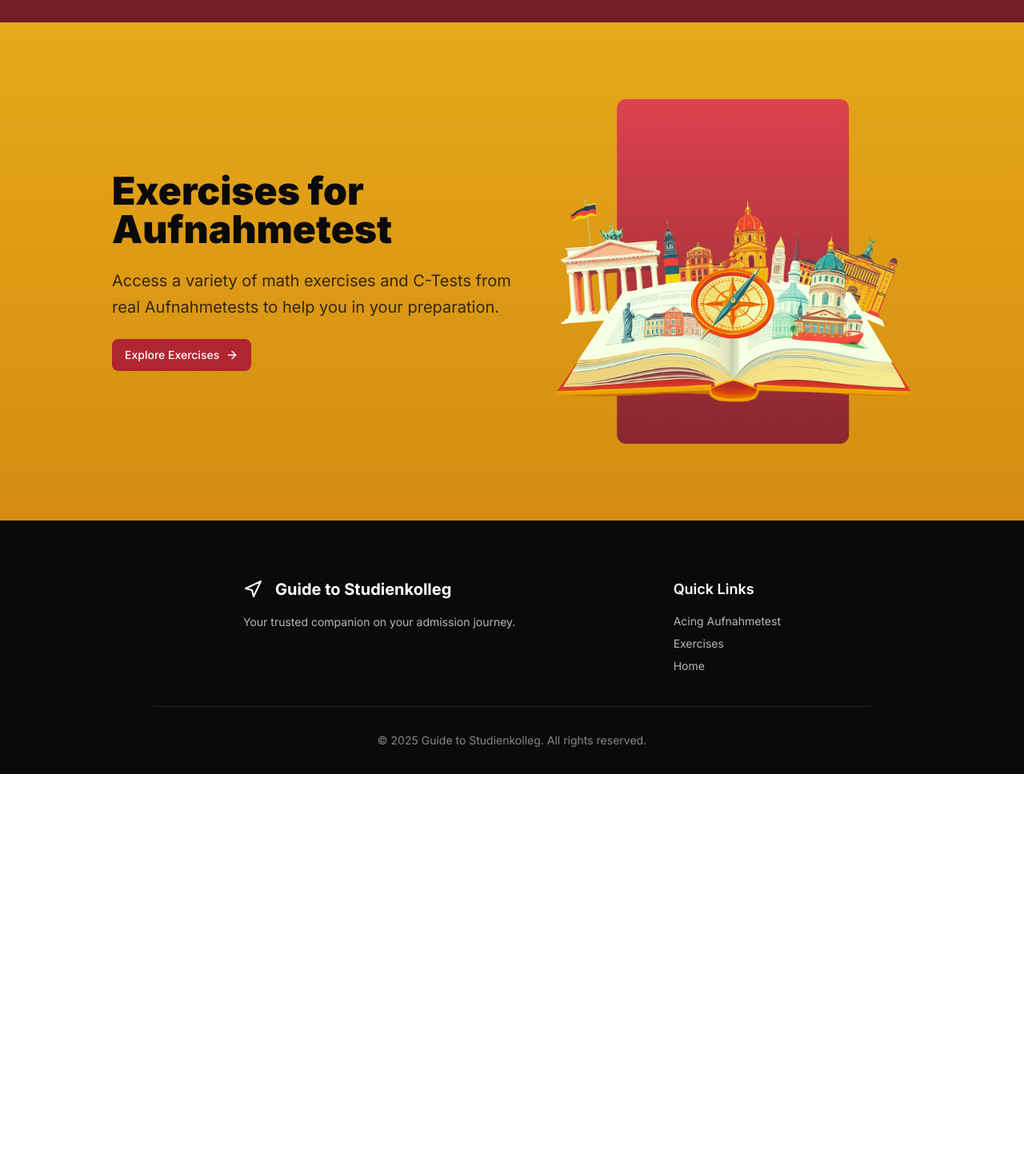
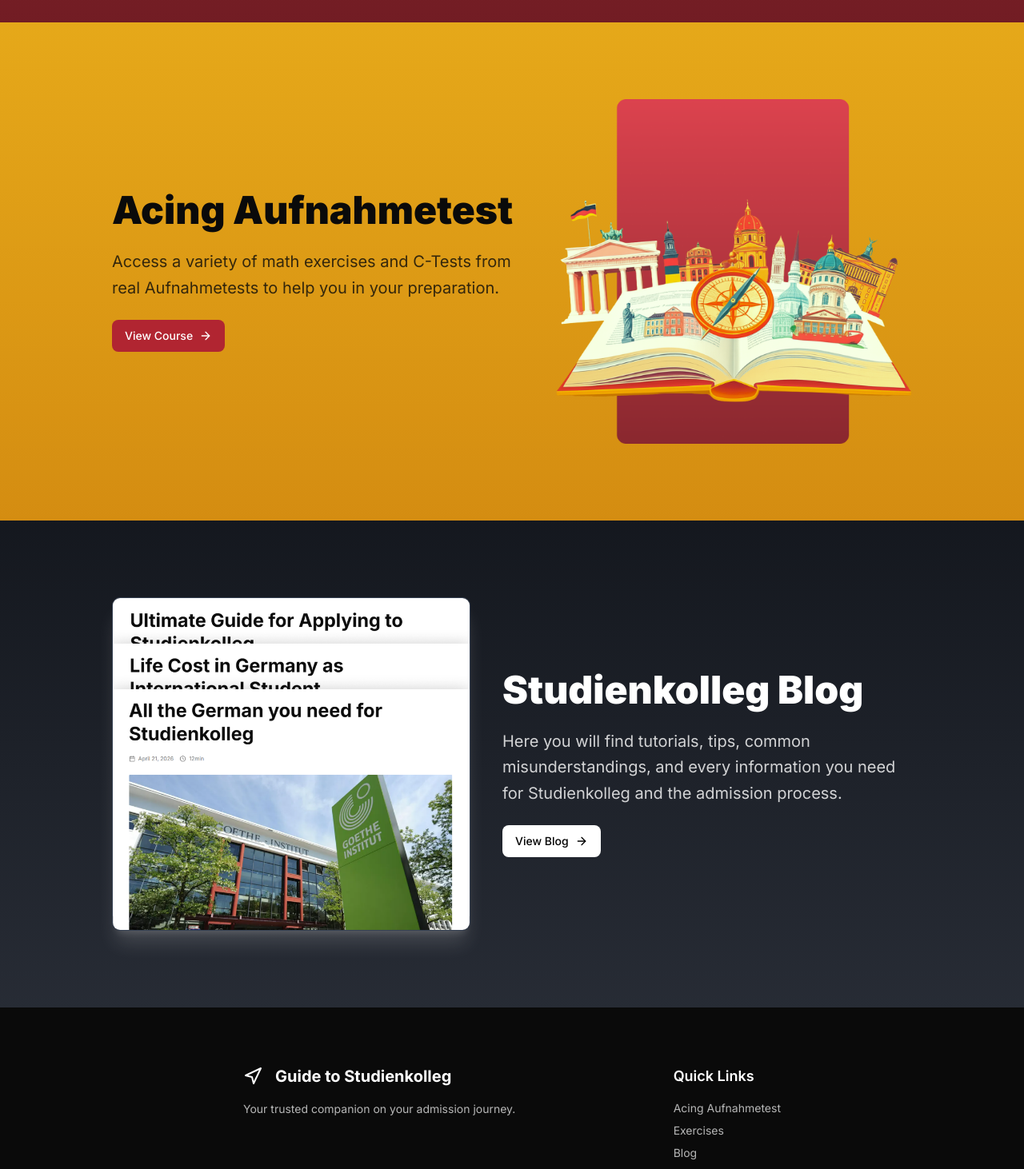
Before and after one commit to felipecalgaro/phi, a Next.js app: page / in a window 1280 px wide. Shown: the part 1300-2762 px from the top of the page at 80% size. Before the commit the page ends 2268 px from the top, so only its background shows below. Built offline with nearby package versions, Linux system fonts and the light colour scheme; no server answers.

Commit message:
feat: add blog links

```diff
--- a/app/acing-aufnahmetest/page.tsx
+++ b/app/acing-aufnahmetest/page.tsx
@@ -87,9 +87,10 @@ export default function Home() {
             </Link>
           </div>
           <hr className='h-8 w-px border border-white/10' />
-          <nav className="flex items-center gap-x-4 gap-y-2 flex-wrap w-full">
+          <nav className="flex md:items-center items-start gap-x-4 gap-y-2 flex-wrap w-full md:flex-row flex-col">
             <LogInOutButton />
             <Link href="/exercises" className={cn(buttonVariants(), "text-white/80 hover:text-white hover:bg-white/10 bg-transparent border border-white/20")}>Exercises</Link>
+            <Link href="/blog" className={cn(buttonVariants(), "text-white/80 hover:text-white hover:bg-white/10 bg-transparent border border-white/20")}>Blog</Link>
           </nav>
         </nav>
       </section>
--- a/app/layout.tsx
+++ b/app/layout.tsx
@@ -48,6 +48,9 @@ export default function RootLayout({
                   <Link href="/exercises" className="text-background/70 hover:text-background transition-colors text-sm">
                     Exercises
                   </Link>
+                  <Link href="/blog" className="text-background/70 hover:text-background transition-colors text-sm">
+                    Blog
+                  </Link>
                   <Link href="/" className="text-background/70 hover:text-background transition-colors text-sm">
                     Home
                   </Link>
--- a/app/page.tsx
+++ b/app/page.tsx
@@ -3,33 +3,6 @@ import { cn } from '@/lib/utils';
 import { ArrowRight, Navigation } from "lucide-react";
 import Image from 'next/image';
 import Link from 'next/link';
-
-const materials = [
-  {
-    title: "Acing Aufnahmetest",
-    description: "Comprehensive course designed to help you pass your Studienkolleg entrance exam with expert guidance and practice resources.",
-    image: {
-      src: '/passing-exam.png',
-      alt: 'Blog Image',
-      width: 620,
-      height: 597
-    },
-    buttonText: "View Course",
-    link: "/acing-aufnahmetest"
-  },
-  {
-    title: "Exercises for Aufnahmetest",
-    description: "Access a variety of math exercises and C-Tests from real Aufnahmetests to help you in your preparation.",
-    image: {
-      src: '/book-germany.png',
-      alt: 'Exercises Image',
-      width: 887,
-      height: 863
-    },
-    buttonText: "Explore Exercises",
-    link: "/exercises"
-  }
-]
 
 export default function Home() {
   return (
@@ -41,7 +14,8 @@ export default function Home() {
             <span>Guide to Studienkolleg</span>
           </Link>
 
-          <nav className="flex items-center gap-x-4 gap-y-2 flex-wrap">
+          <nav className="flex xs:items-center items-start xs:gap-4 gap-3 flex-wrap xs:flex-row flex-col">
+            <Link href="/blog" className={cn(buttonVariants(), "text-white/80 hover:text-white hover:bg-white/10 bg-transparent border border-white/20")}>Blog</Link>
             <Link href="/exercises" className={cn(buttonVariants(), "text-white/80 hover:text-white hover:bg-white/10 bg-transparent border border-white/20")}>Exercises</Link>
             <Link href='/acing-aufnahmetest' className={cn(buttonVariants({ variant: 'outline' }), "bg-transparent border-primary text-primary hover:text-black shadow-button hover:shadow-glow transition-all cursor-pointer rounded-md sm:w-min w-min sm:px-4 px-4 sm:py-2 py-2 text-sm")}>
               Acing Aufnahmetest
@@ -67,28 +41,60 @@ export default function Home() {
           </div>
         </div>
       </section>
-      {materials.map((material, index) => {
-        const isEven = index % 2 === 0
+      <section className="py-24 px-6 lg:px-12 flex justify-center items-center bg-(image:--gradient-red)">
+        <div className="flex justify-center items-center max-w-7xl gap-x-10 gap-y-18 sm:flex-nowrap flex-wrap">
+          <Image src='/passing-exam.png' alt="Passing Exam" width={620} height={597} className='lg:w-md md:w-sm w-xs' />
 
-        return <section key={index} className={cn("py-24 px-6 lg:px-12 flex justify-center items-center", isEven ? "bg-(image:--gradient-red)" : "bg-(image:--gradient-gold)")}>
-          <div className="flex justify-center items-center max-w-7xl gap-x-10 gap-y-18 sm:flex-nowrap flex-wrap">
-            <Image src={material.image.src} alt={material.image.alt} width={material.image.width} height={material.image.height} className={cn('lg:w-md md:w-sm w-xs', isEven ? 'order-1' : 'order-2')} />
+          <div className="space-y-6 max-w-lg order-2">
+            <h2 className="sm:text-4xl text-3xl font-black lg:text-5xl text-white">
+              Acing Aufnahmetest
+            </h2>
+            <p className={cn("sm:text-xl text-lg leading-relaxed text-white/80")}>
+              Comprehensive course designed to help you pass your Studienkolleg entrance exam with expert guidance and practice resources.
+            </p>
+            <Link href="/acing-aufnahmetest" className={cn(buttonVariants({ size: 'lg', variant: 'gold' }), "group shadow-none")}>
+              View Course
+              <ArrowRight className="h-5 w-5 transition-transform group-hover:translate-x-1" />
+            </Link>
+          </div>
+        </div>
+      </section>
+      <section className="py-24 px-6 lg:px-12 flex justify-center items-center bg-(image:--gradient-gold)">
+        <div className="flex justify-center items-center max-w-7xl gap-x-10 gap-y-18 sm:flex-nowrap flex-wrap">
+          <Image src='/book-germany.png' alt="Book about Germany" width={887} height={863} className='lg:w-md md:w-sm w-xs order-2' />
 
-            <div className={cn("space-y-6 max-w-lg", isEven ? "order-2" : "order-1")}>
-              <h2 className={cn("sm:text-4xl text-3xl font-black lg:text-5xl", isEven ? "text-white" : "text-foreground")}>
-                {material.title}
-              </h2>
-              <p className={cn("sm:text-xl text-lg leading-relaxed", isEven ? "text-white/80" : "text-foreground/80")}>
-                {material.description}
-              </p>
-              <Link href={material.link} className={cn(buttonVariants({ size: 'lg', variant: isEven ? 'gold' : 'secondary' }), "group shadow-none", !isEven ? 'text-white' : '')}>
-                {material.buttonText}
-                <ArrowRight className="h-5 w-5 transition-transform group-hover:translate-x-1" />
-              </Link>
-            </div>
+          <div className="space-y-6 max-w-lg">
+            <h2 className="sm:text-4xl text-3xl font-black lg:text-5xl text-foreground">
+              Acing Aufnahmetest
+            </h2>
+            <p className="sm:text-xl text-lg leading-relaxed text-foreground/80">
+              Access a variety of math exercises and C-Tests from real Aufnahmetests to help you in your preparation.
+            </p>
+            <Link href="/acing-aufnahmetest" className={cn(buttonVariants({ size: 'lg', variant: 'secondary' }), "group shadow-none text-white")}>
+              View Course
+              <ArrowRight className="h-5 w-5 transition-transform group-hover:translate-x-1" />
+            </Link>
           </div>
-        </section>
-      })}
+        </div>
+      </section>
+      <section className="py-24 px-6 lg:px-12 flex justify-center items-center bg-(image:--gradient-hero)">
+        <div className="flex justify-center items-center max-w-7xl gap-x-10 gap-y-18 sm:flex-nowrap flex-wrap">
+          <Image src='/blog-posts.png' alt="Blog Posts" width={800} height={743} className='lg:w-md md:w-sm w-xs shadow-xl shadow-white/15 rounded-lg border border-gray-700' />
+
+          <div className="space-y-6 max-w-lg order-2">
+            <h2 className="sm:text-4xl text-3xl font-black lg:text-5xl text-white">
+              Studienkolleg Blog
+            </h2>
+            <p className={cn("sm:text-xl text-lg leading-relaxed text-white/80")}>
+              Here you will find tutorials, tips, common misunderstandings, and every information you need for Studienkolleg and the admission process.
+            </p>
+            <Link href="/blog" className={cn(buttonVariants({ size: 'lg' }), "group shadow-none text-black bg-white hover:bg-white cursor-pointer")}>
+              View Blog
+              <ArrowRight className="h-5 w-5 transition-transform group-hover:translate-x-1" />
+            </Link>
+          </div>
+        </div>
+      </section>
     </>
   );
 }
```
Also changed, not shown: public/blog-posts.png (added).
